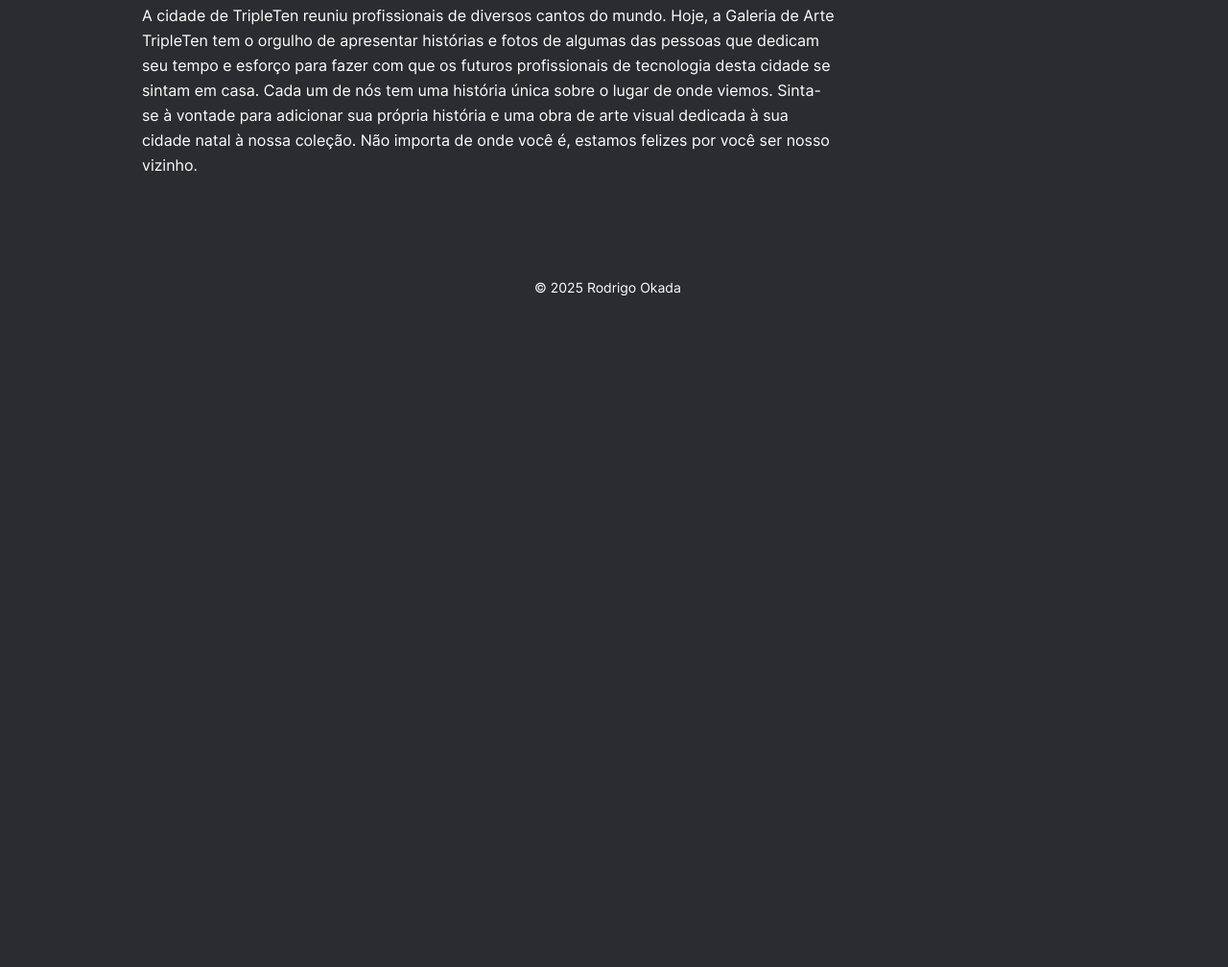
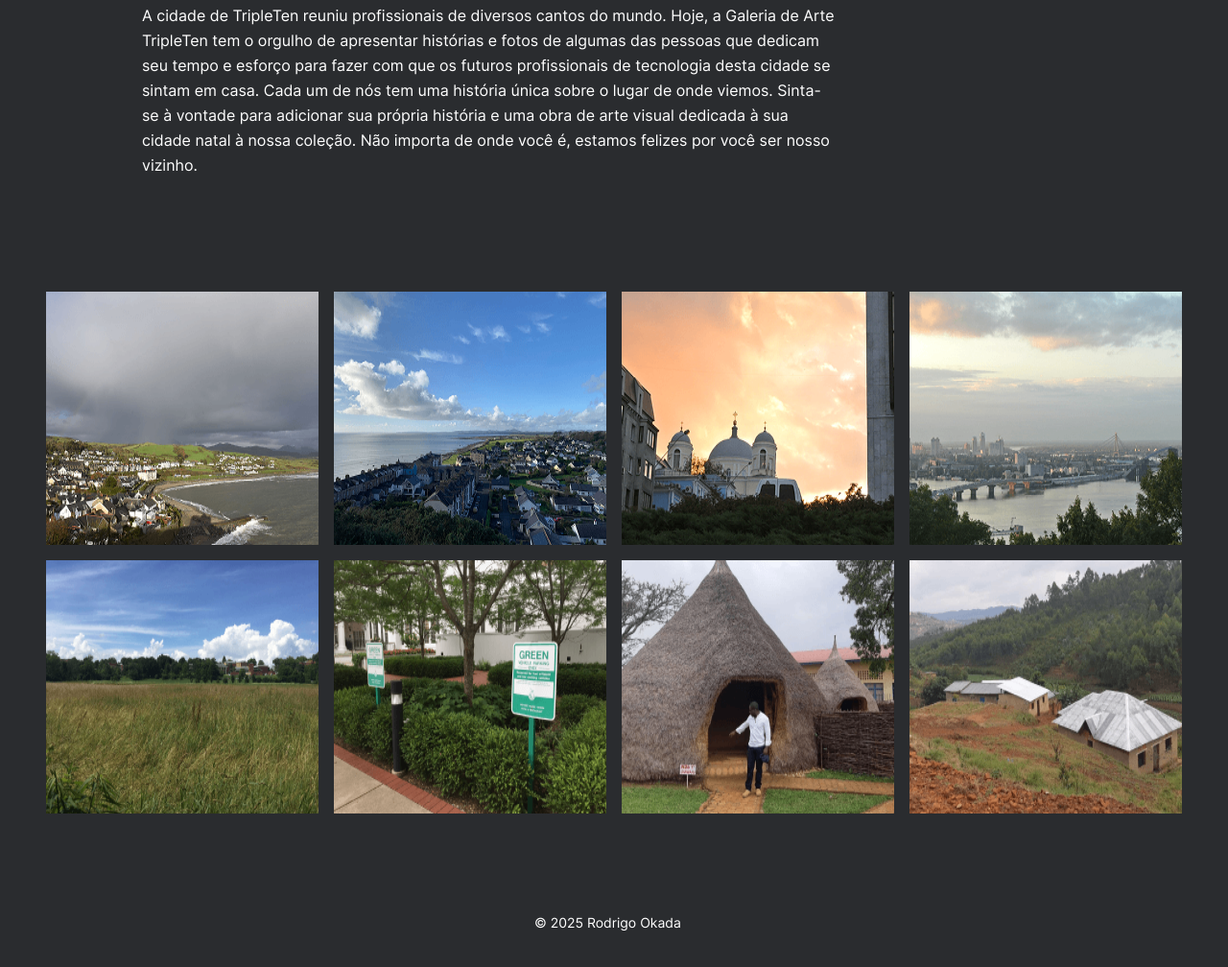
Before and after one commit to RodrigoOkada/web_project_homeland, a plain HTML site: page index.html in a window 1280 px wide. Shown: the part 1566-2574 px from the top of the page at 96% size. Before the commit the page ends 1912 px from the top, so only its background shows below. Drawn offline with Linux system fonts and the light colour scheme.

Commit message:
add section photo

```diff
--- /dev/null
+++ b/blocks/photo.css
@@ -0,0 +1,39 @@
+.photo-grid {
+  max-width: 1184px;
+  margin: 118px auto 92px;
+  display: grid;
+  grid-template-columns: repeat(4, auto);
+  grid-template-rows: repeat(2, auto);
+  gap: 16px;
+  place-items: center;
+}
+
+.photo-grid__view {
+  max-width: 100%;
+}
+
+@media screen and (max-width: 768px) {
+  .photo-grid {
+    margin: 64x auto 88px;
+    grid-template-columns: repeat(2, auto);
+    grid-template-rows: repeat(4, auto);
+  }
+}
+
+.photo-grid__view {
+  width: 352px;
+  height: 264px;
+}
+
+@media screen and (max-width: 320px) {
+  .photo-grid {
+    margin: 38px auto 62px;
+    grid-template-columns: auto;
+    grid-template-rows: repeat(8, auto);
+    gap: 12px;
+  }
+  .photo-grid__view {
+    width: 288px;
+    height: 216px;
+  }
+}
--- a/index.html
+++ b/index.html
@@ -50,6 +50,16 @@
             estamos felizes por você ser nosso vizinho.
           </p>
         </section>
+        <section class="photo-grid">
+          <img class="photo-grid__view" src="./images/view_1.png" />
+          <img class="photo-grid__view" src="./images/view_2.png" />
+          <img class="photo-grid__view" src="./images/view_3.png" />
+          <img class="photo-grid__view" src="./images/view_4.png" />
+          <img class="photo-grid__view" src="./images/view_5.png" />
+          <img class="photo-grid__view" src="./images/view_6.png" />
+          <img class="photo-grid__view" src="./images/view_7.png" />
+          <img class="photo-grid__view" src="./images/view_8.png" />
+        </section>
       </main>
       <footer class="footer">
         <p class="footer__author">&copy; 2025 Rodrigo Okada</p>
--- a/pages/index.css
+++ b/pages/index.css
@@ -6,4 +6,5 @@
 @import url("../blocks/logo.css");
 @import url("../blocks/lead.css");
 @import url("../blocks/intro.css");
+@import url("../blocks/photo.css");
 @import url("../blocks/footer.css");
```
Also changed, not shown: images/view_1.png (added), images/view_2.png (added), images/view_3.png (added), images/view_4.png (added), images/view_5.png (added), images/view_6.png (added), images/view_7.png (added), images/view_8.png (added).
